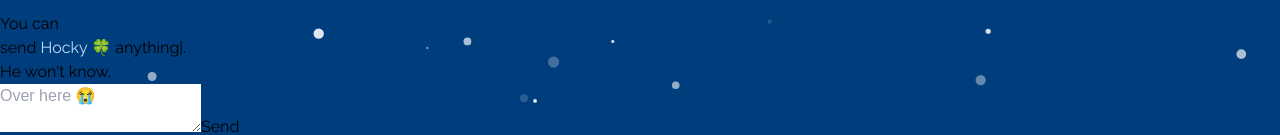
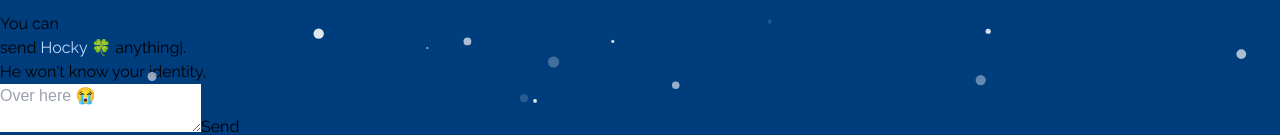
Before and after one commit to hockyy/ngl, a Next.js app: page / in a window 1280 px wide. Shown: the part 695-830 px from the top of the page. Built offline with nearby package versions, Linux system fonts and the light colour scheme; what @material-tailwind/react would draw is missing.

Commit message:
Add explanation

```diff
--- a/src/pages/index.tsx
+++ b/src/pages/index.tsx
@@ -109,7 +109,9 @@ const Index = () => {
               any
               <span ref={typeTarget} />.
             </div>
-            <div className={'text-blue-200'}>He won&apos;t know,</div>
+            <div className={'text-blue-200'}>
+              He won&apos;t know your identity,
+            </div>
             {prank && (
               <div>
                 <FadeIn
```
